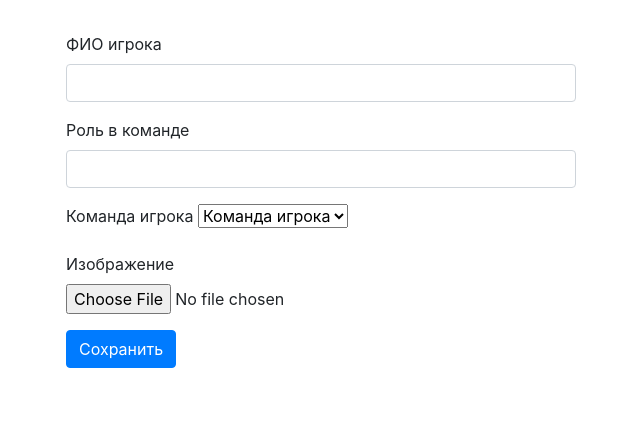
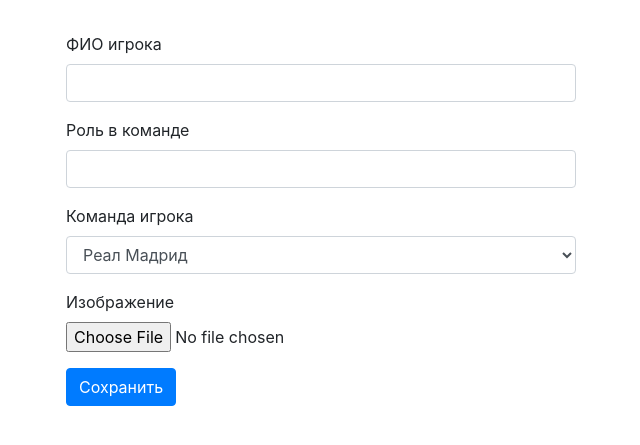
Before and after one commit to Leveofan97/Hospital, a CodeIgniter 4 app: template app/Views/player/create.php in a window 1280 px wide. Shown: the part 58-503 px from the top of the page, without its empty margins (319-959 px from the left). Run offline with PHP 8.4 and a stand-in for CodeIgniter, Linux system fonts and the light colour scheme; the template is opened without the code that fills it, so the values that code supplies are empty; some libraries are stand-ins or nearby versions.

Commit message:
Update create.php

```diff
--- a/app/Views/player/create.php
+++ b/app/Views/player/create.php
@@ -24,15 +24,13 @@
         <div class="form-group">
             <label for="Amplua">Команда игрока</label>
 
-            <select class="form-select"  name="id_team" aria-label="Default select example">
-                <option selected>Команда игрока</option>
-                <option value="1">One</option>
-                <option value="2">Two</option>
-                <option value="3">Three</option>
+            <select class="form-control" name="id_team" required="">
+                <option value="1">Реал Мадрид</option>
+                <option value="2">Манчестер Юнайтед</option>
+                <option value="3">Ливерпуль</option>
+                <option value="4">Бавария</option>
+                <option value="5">ПСЖ</option>
             </select>
-            <div class="invalid-feedback">
-                <?= $validation->getError('id_team') ?>
-            </div>
         </div>
 
         <div class="form-group">
```
